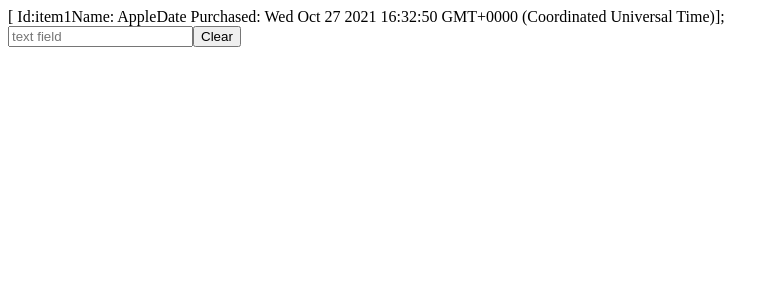
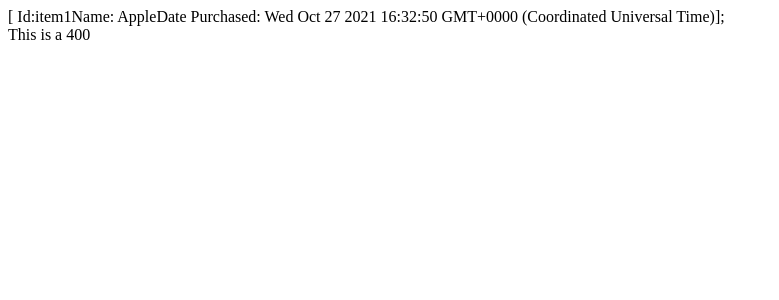
Before and after one commit to JermaineGrantCodes/react-8cn2z1, a React (Create React App) app: page / in a window 1280 px wide. Shown: the top 300 px of the page, without its empty margins (0-779 px from the left). Built offline with nearby package versions, Linux system fonts and the light colour scheme.

Commit message:
2 files modified

```diff
--- a/src/App.js
+++ b/src/App.js
@@ -9,7 +9,7 @@ export default function App() {
   return (
     <div>
    <Product name = "Apple" id="item1" datePurchased = {Date()} ></Product>
-   <MedicalTreatment/>
+   <MedicalTreatment Id = "400"/>
   </div>
 
   );
--- a/src/MedicalTreatment.js
+++ b/src/MedicalTreatment.js
@@ -1,29 +1,13 @@
 
 import React from "react";
 
-function MedicalTreatment (){
+function MedicalTreatment (props){
 //React Hooks:
 
-const [productName, setProductName] = React.useState();
-const clearInterval = (event) =>{
-  setProductName("");
-}
-
-function onChangeHandler(event){
-let someValue = event.target.value;
-setProductName(someValue);
-
-}
 
 return (
   <div>
-<input placeholder="text field" value={productName} onChange = {onChangeHandler} />
-<button onClick = {event => clearInterval()}>
-  Clear
-  </button>
-
-<br/>
-{productName}
+This is a {props.Id}
 
 
   </div>
```
